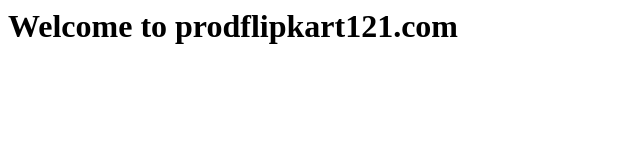
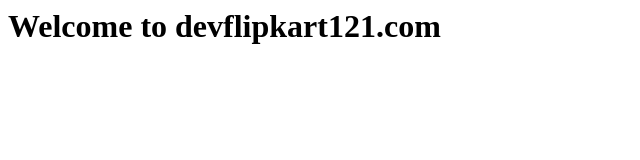
Before and after one commit to AnilKumar107/gitpullaug8am, a plain HTML site: page index.html in a window 1280 px wide. Shown: the whole page, without its empty margins (0-640 px from the left). Drawn offline with Linux system fonts and the light colour scheme.

Commit message:
moved the file

```diff
--- a/index.html
+++ b/index.html
@@ -1 +1 @@
-<h1>Welcome to prodflipkart121.com</h1>
+<h1>Welcome to devflipkart121.com</h1>
```
